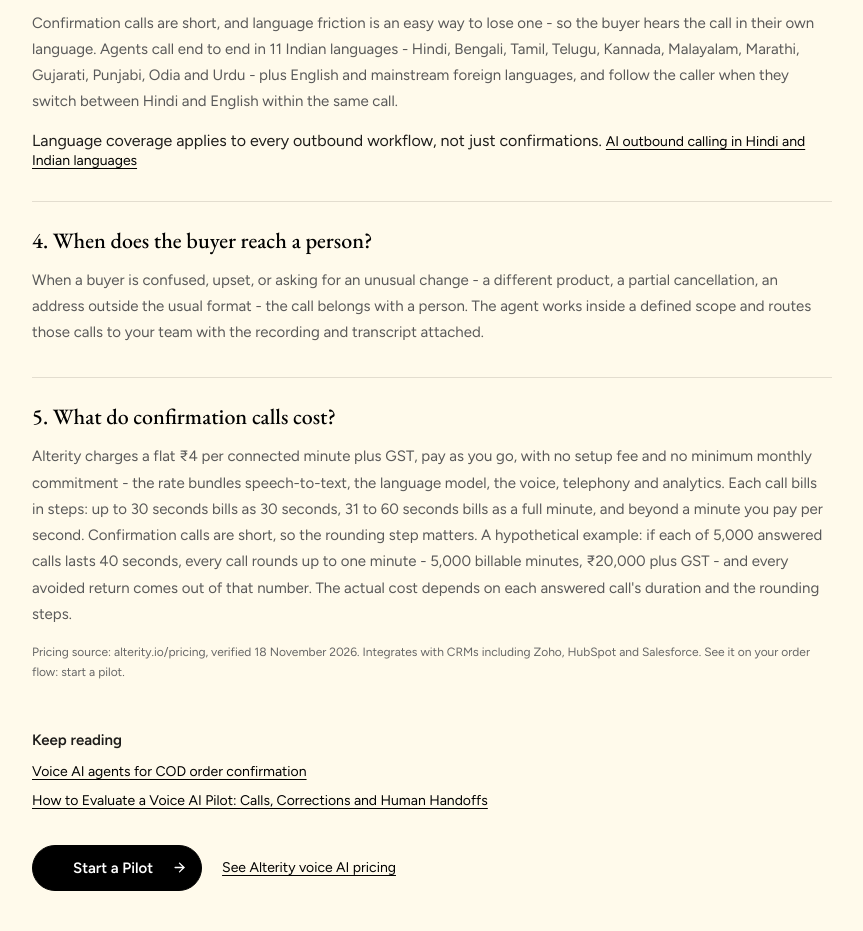
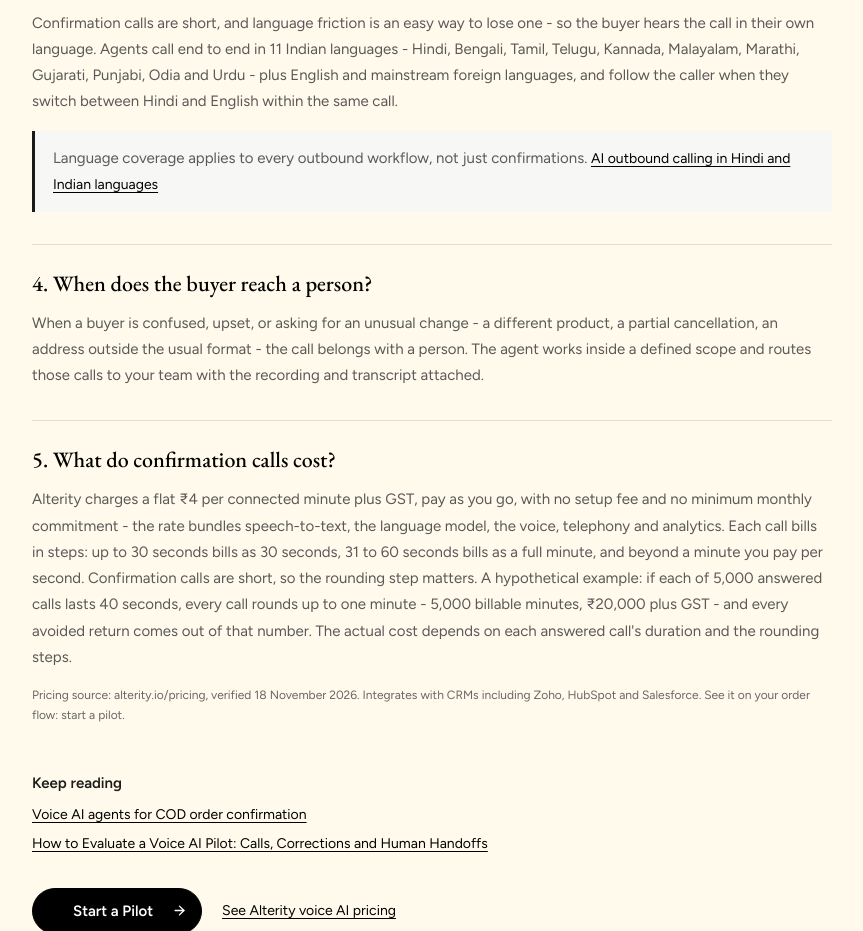
Before and after one commit to mohneeshrautela/alterity-website, a React (Vite) app: page /use-cases/cod-confirmation in a window 1280 px wide. Shown: the part 826-1757 px from the top of the page, without its empty margins (208-1071 px from the left). Built offline with nearby package versions, Linux system fonts and the light colour scheme.

Commit message:
Callout block styles for prose pages

```diff
--- a/src/pages/prose/ProsePage.css
+++ b/src/pages/prose/ProsePage.css
@@ -80,6 +80,20 @@
   margin: 8px 0 16px;
 }
 
+.prose-page__callout {
+  margin: 4px 0 20px;
+  padding: 14px 18px;
+  border-left: 3px solid #1a1a1a;
+  background: #f7f7f5;
+}
+
+.prose-page__callout-text {
+  font-size: 15px;
+  line-height: 1.75;
+  color: #595959;
+  margin: 0;
+}
+
 .prose-page__bullets {
   margin: 0 0 16px;
   padding-left: 22px;
```
